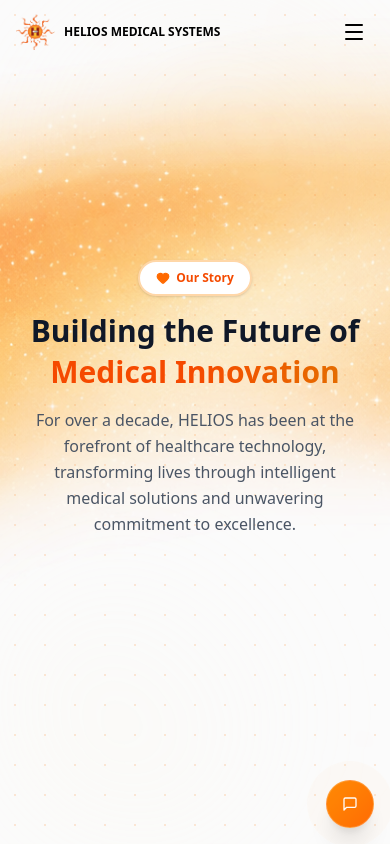
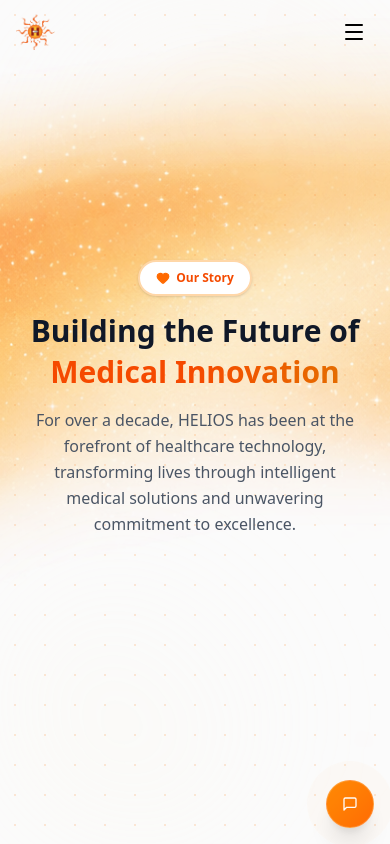
Before and after one commit to Sunalsaha/Helios-Ui, a React (Vite) app: page /about in a window 390 px wide. Shown: the top 844 px of the page. Built offline with nearby package versions, Linux system fonts and the light colour scheme.

Commit message:
Reupload complete Helios UI project3

```diff
--- a/src/components/NavberDashboard.tsx
+++ b/src/components/NavberDashboard.tsx
@@ -39,10 +39,10 @@ function NavberDashboard() {
     >
       <div className="container mx-auto px-4 sm:px-6 lg:px-8">
         <div className="relative flex items-center justify-between h-16 lg:h-20">
-          {/* Logo and Brand Name */}
+          {/* Logo: normal flex item on mobile, pinned to true left edge on lg+ */}
           <Link
             to="/"
-            className="flex items-center space-x-2 sm:space-x-3 group min-w-0 flex-shrink"
+            className="flex items-center space-x-2 sm:space-x-3 group min-w-0 flex-shrink lg:fixed lg:top-0 lg:left-0 lg:z-[60] lg:h-20 lg:pl-8"
           >
             <img
               src={companyLogo}
@@ -50,12 +50,12 @@ function NavberDashboard() {
               className="w-10 h-10 sm:w-12 sm:h-12 lg:w-14 lg:h-14 flex-shrink-0"
               style={{ objectFit: "contain" }}
             />
-            <span className="text-xs xs:text-sm sm:text-lg lg:text-xl font-bold text-foreground group-hover:text-primary transition-colors duration-300 truncate">
+            <span className="hidden lg:inline text-xs xs:text-sm sm:text-lg lg:text-xl font-bold text-foreground group-hover:text-primary transition-colors duration-300 truncate">
               HELIOS MEDICAL SYSTEMS
             </span>
           </Link>
 
-          {/* Desktop Navigation - absolutely centered in the bar */}
+          {/* Desktop Navigation - absolutely centered in the bar, hidden on mobile */}
           <div className="hidden lg:flex items-center space-x-8 absolute left-1/2 top-1/2 -translate-x-1/2 -translate-y-1/2">
             {navLinks.map((link) => (
               <Link
@@ -77,7 +77,7 @@ function NavberDashboard() {
             ))}
           </div>
 
-          {/* Mobile Menu Button */}
+          {/* Mobile Menu Button - always at the right on mobile */}
           <button
             onClick={() => setIsMobileMenuOpen(!isMobileMenuOpen)}
             className="lg:hidden p-2 rounded-lg hover:bg-muted transition-colors duration-300 flex-shrink-0 ml-2"
```
